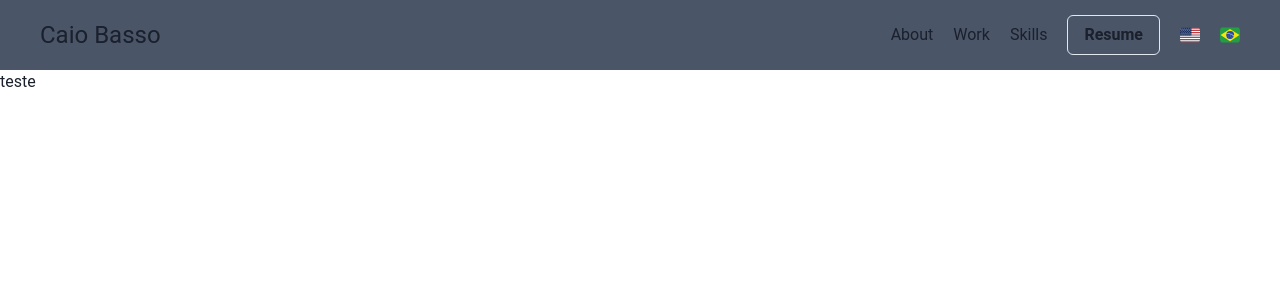
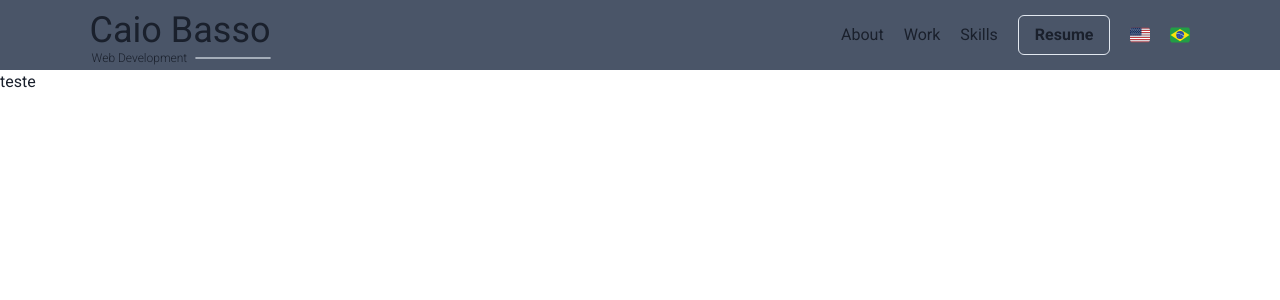
Before and after one commit to caio-basso/portfolio, a Next.js app: page / in a window 1280 px wide. Shown: the top 300 px of the page. Built offline with nearby package versions, Linux system fonts and the light colour scheme.

Commit message:
Add custom fonts and Logo

```diff
--- /dev/null
+++ b/components/Logo/Logo.tsx
@@ -0,0 +1,36 @@
+import { Box, Divider, Stack, Text } from '@chakra-ui/react';
+
+export const Logo = () => {
+    return (
+        <Box>
+            <Text
+                fontSize={'4xl'}
+                fontWeight={'400'}
+                width={'200px'}
+                align={'start'}
+            >
+                Caio Basso
+            </Text>
+            <Stack
+                direction={'row'}
+                display={'flex'}
+                alignItems={'center'}
+                width={'200px'}
+                mt={'-2'}
+            >
+                <Text
+                    fontWeight={'300'}
+                    fontSize={'12px'}
+                    ml={'2px'}
+                >
+                    Web Development
+                </Text>
+                <Divider
+                    borderRadius={'20px'}
+                    borderWidth={'1px'}
+                    width={'37%'}
+                />
+            </Stack>
+        </Box>
+    )
+}
--- a/components/Navbar/Navbar.tsx
+++ b/components/Navbar/Navbar.tsx
@@ -13,6 +13,7 @@ import { useRouter } from 'next/router';
 import { HamburgerIcon, CloseIcon, } from '@chakra-ui/icons';
 import { DesktopNav } from '@/components/Navbar/DesktopNav';
 import { MobileNav } from '@/components/Navbar/MobileNav';
+import { Logo } from '@/components/Logo/Logo';
 
 interface NavProps {
     nav: string[];
@@ -29,15 +30,10 @@ export default function Navbar({ nav }: NavProps) {
                     h={'70px'}
                     display={'flex'}
                     alignItems={'center'}
-                    px={'40px'}
+                    px={'7vw'}
                     bg={'gray.600'}
                 >
-                    <Text
-                        fontFamily={'unset'}
-                        fontSize={'2xl'}
-                    >
-                        Caio Basso
-                    </Text>
+                    <Logo />
                     <Spacer />
                     <Stack
                         direction={'row'}
--- a/package.json
+++ b/package.json
@@ -13,6 +13,7 @@
     "@chakra-ui/react": "^2.4.9",
     "@emotion/react": "^11.10.5",
     "@emotion/styled": "^11.10.5",
+    "@fontsource/roboto": "^4.5.8",
     "@next/font": "13.1.6",
     "@types/node": "18.11.19",
     "@types/react": "18.0.27",
--- a/pages/_app.tsx
+++ b/pages/_app.tsx
@@ -1,5 +1,10 @@
 import type { AppProps } from 'next/app'
 import { ChakraProvider } from '@chakra-ui/react';
+import '@fontsource/roboto/100.css'
+import '@fontsource/roboto/300.css'
+import '@fontsource/roboto/400.css'
+import '@fontsource/roboto/700.css'
+import '@fontsource/roboto/900.css'
 import { theme } from '@/theme/theme';
 
 export default function App({ Component, pageProps }: AppProps) {
--- a/pages/index.tsx
+++ b/pages/index.tsx
@@ -2,7 +2,7 @@ import Head from 'next/head';
 import textsJson from '@/assets/texts.json';
 import { useRouter } from 'next/router';
 import Navbar from '@/components/Navbar/Navbar';
-import About from '@/components/About';
+import About from '@/components/About/About';
 
 export default function Home() {
     const { locale, locales, asPath } = useRouter();
```
Also changed, not shown: components/About/About.tsx (renamed from components/About.tsx), 1 other file (tests, documents, lock files or other folders).
